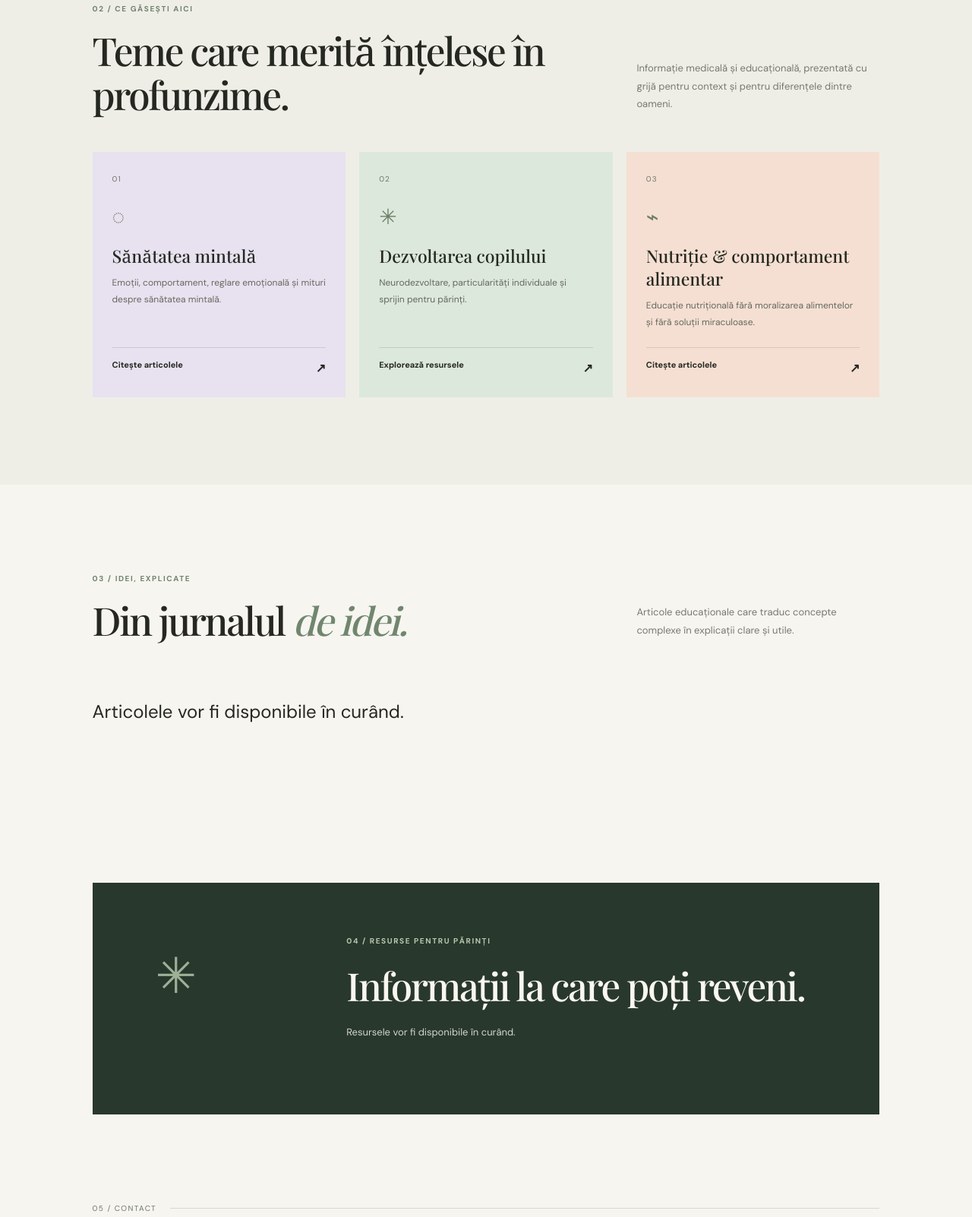
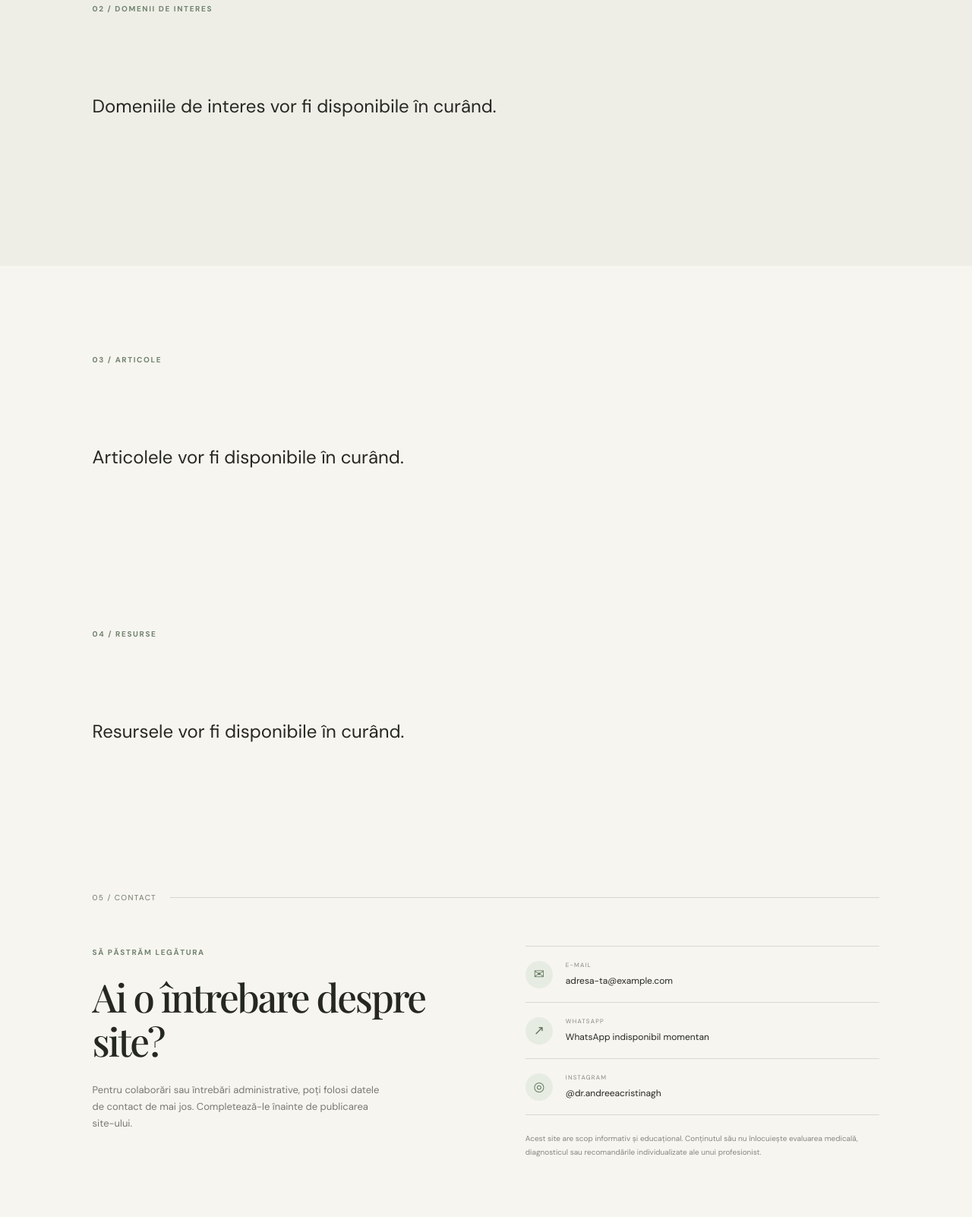
Before and after one commit to drandreeacristinagh/site-dr-andreea, a plain HTML site: page index.html in a window 1280 px wide. Shown: the part 2151-3753 px from the top of the page at 76% size. Drawn offline with nearby package versions, Linux system fonts and the light colour scheme; a web font is replaced by a local one.

Commit message:
Add files via upload

```diff
--- a/data/site.json
+++ b/data/site.json
@@ -9,15 +9,7 @@
   "about_intro": "Sunt Dr. Andreea-Cristina Gheorghe, medic rezident în psihiatrie pediatrică. Am creat acest spațiu pentru a aduce mai aproape informațiile medicale relevante și pentru a face loc unor discuții echilibrate despre sănătate.",
   "about_description": "Îmi doresc ca materialele publicate aici să fie accesibile, să distingă între dovezi și mituri și să încurajeze decizii informate, luate împreună cu profesioniștii potriviți.",
   "about_signature": "Cu grijă și curiozitate ✳",
-  "focus_eyebrow": "02 / CE GĂSEȘTI AICI",
-  "focus_title": "Teme care merită înțelese în profunzime.",
-  "focus_description": "Informație medicală și educațională, prezentată cu grijă pentru context și pentru diferențele dintre oameni.",
-  "articles_eyebrow": "03 / IDEI, EXPLICATE",
-  "articles_title": "Din jurnalul de idei.",
-  "articles_description": "Articole educaționale care traduc concepte complexe în explicații clare și utile.",
   "articles_empty": "Articolele vor fi disponibile în curând.",
-  "resources_eyebrow": "04 / RESURSE PENTRU PĂRINȚI",
-  "resources_title": "Informații la care poți reveni.",
   "resources_empty": "Resursele vor fi disponibile în curând.",
   "contact_eyebrow": "Să păstrăm legătura",
   "contact_title": "Ai o întrebare despre site?",
@@ -25,13 +17,8 @@
   "disclaimer": "Acest site are scop informativ și educațional. Conținutul său nu înlocuiește evaluarea medicală, diagnosticul sau recomandările individualizate ale unui profesionist.",
   "hero_image": "/assets/fotografie-principala.jpg",
   "about_image": "/assets/fotografie-despre-mine.jpg",
-  "contact_email": "dr.andreeacristinagh@gmail.com",
-  "contact_whatsapp": "+40742195274",
+  "contact_email": "adresa-ta@example.com",
+  "contact_whatsapp": "",
   "contact_instagram": "https://www.instagram.com/dr.andreeacristinagh/",
-  "topic_1_title": "Sănătatea mintală",
-  "topic_1_description": "Emoții, comportament, reglare emoțională și mituri despre sănătatea mintală.",
-  "topic_2_title": "Dezvoltarea copilului",
-  "topic_2_description": "Neurodezvoltare, particularități individuale și sprijin pentru părinți.",
-  "topic_3_title": "Nutriție & comportament alimentar",
-  "topic_3_description": "Educație nutrițională fără moralizarea alimentelor și fără soluții miraculoase."
+  "focus_empty": "Domeniile de interes vor fi disponibile în curând."
 }
--- a/index.html
+++ b/index.html
@@ -56,49 +56,9 @@
 <div class="about-photo-wrap"><img alt="Fotografie profesională de la absolvire" data-cms-image="about_image" loading="lazy" src="assets/fotografie-despre-mine.jpg"/></div>
 </div>
 </section>
-<section class="focus-section section" id="arii">
-<div class="section-heading">
-<div><p class="eyebrow" data-cms="focus_eyebrow">02 / CE GĂSEȘTI AICI</p><h2 data-cms="focus_title">Teme care merită<br/><em>înțelese în profunzime.</em></h2></div>
-<p class="heading-aside" data-cms="focus_description">Informație medicală și educațională, prezentată cu grijă pentru context și pentru diferențele dintre oameni.</p>
-</div>
-<div class="focus-cards">
-<article class="focus-card card-lilac">
-<span class="card-number">01</span><span class="focus-icon">◌</span>
-<h3 data-cms="topic_1_title">Sănătatea mintală</h3>
-<p data-cms="topic_1_description">Emoții, comportament, reglare emoțională și mituri despre sănătatea mintală.</p>
-<a class="card-link" href="#articole">Citește articolele <span>↗</span></a>
-</article>
-<article class="focus-card card-green">
-<span class="card-number">02</span><span class="focus-icon">✳</span>
-<h3 data-cms="topic_2_title">Dezvoltarea copilului</h3>
-<p data-cms="topic_2_description">Neurodezvoltare, particularități individuale și sprijin pentru părinți.</p>
-<a class="card-link" href="#resurse">Explorează resursele <span>↗</span></a>
-</article>
-<article class="focus-card card-peach">
-<span class="card-number">03</span><span class="focus-icon">⌁</span>
-<h3 data-cms="topic_3_title">Nutriție &amp; comportament alimentar</h3>
-<p data-cms="topic_3_description">Educație nutrițională fără moralizarea alimentelor și fără soluții miraculoase.</p>
-<a class="card-link" href="#articole">Citește articolele <span>↗</span></a>
-</article>
-</div>
-</section>
-<section class="articles-section section" id="articole">
-<div class="section-heading articles-heading">
-<div><p class="eyebrow" data-cms="articles_eyebrow">03 / IDEI, EXPLICATE</p><h2 data-cms="articles_title">Din jurnalul <em>de idei.</em></h2></div>
-<p class="heading-aside" data-cms="articles_description">Articole educaționale care traduc concepte complexe în explicații clare și utile.</p>
-</div>
-<p class="articles-coming-soon" data-cms="articles_empty">Articolele vor fi disponibile în curând.</p>
-</section>
-<section class="resources-section section" id="resurse">
-<div class="resources-panel">
-<div class="resource-ornament">✳</div>
-<div>
-<p class="eyebrow" data-cms="resources_eyebrow">04 / RESURSE PENTRU PĂRINȚI</p>
-<h2 data-cms="resources_title">Informații la care<br/>poți <em>reveni.</em></h2>
-<p data-cms="resources_empty">Resursele vor fi disponibile în curând.</p>
-</div>
-</div>
-</section>
+<section class="focus-section section" id="arii"><div class="section-heading"><p class="eyebrow">02 / DOMENII DE INTERES</p></div><p class="articles-coming-soon" data-cms="focus_empty">Domeniile de interes vor fi disponibile în curând.</p></section>
+<section class="articles-section section" id="articole"><div class="section-heading"><p class="eyebrow">03 / ARTICOLE</p></div><p class="articles-coming-soon" data-cms="articles_empty">Articolele vor fi disponibile în curând.</p></section>
+<section class="resources-section section" id="resurse"><div class="section-heading"><p class="eyebrow">04 / RESURSE</p></div><p class="articles-coming-soon" data-cms="resources_empty">Resursele vor fi disponibile în curând.</p></section>
 <section class="contact-section section" id="contact">
 <div class="section-label"><span>05 / CONTACT</span><span class="label-line"></span></div>
 <div class="contact-grid">
```
